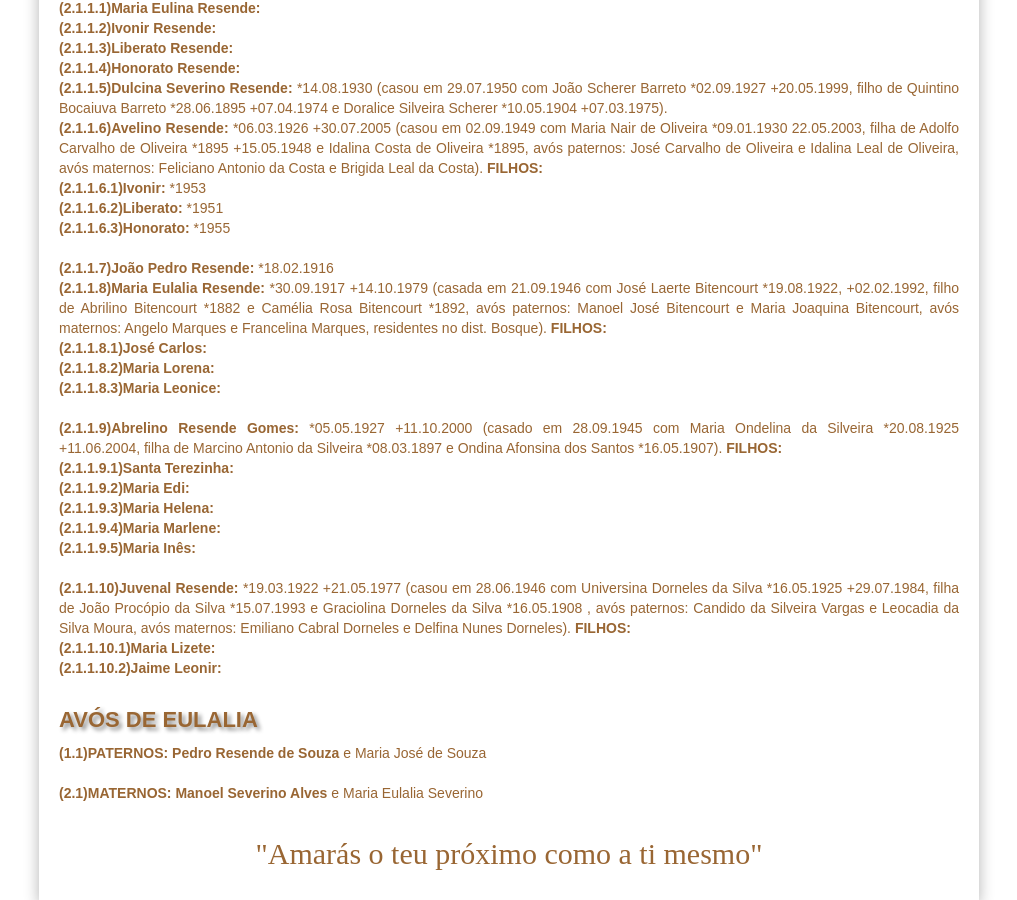
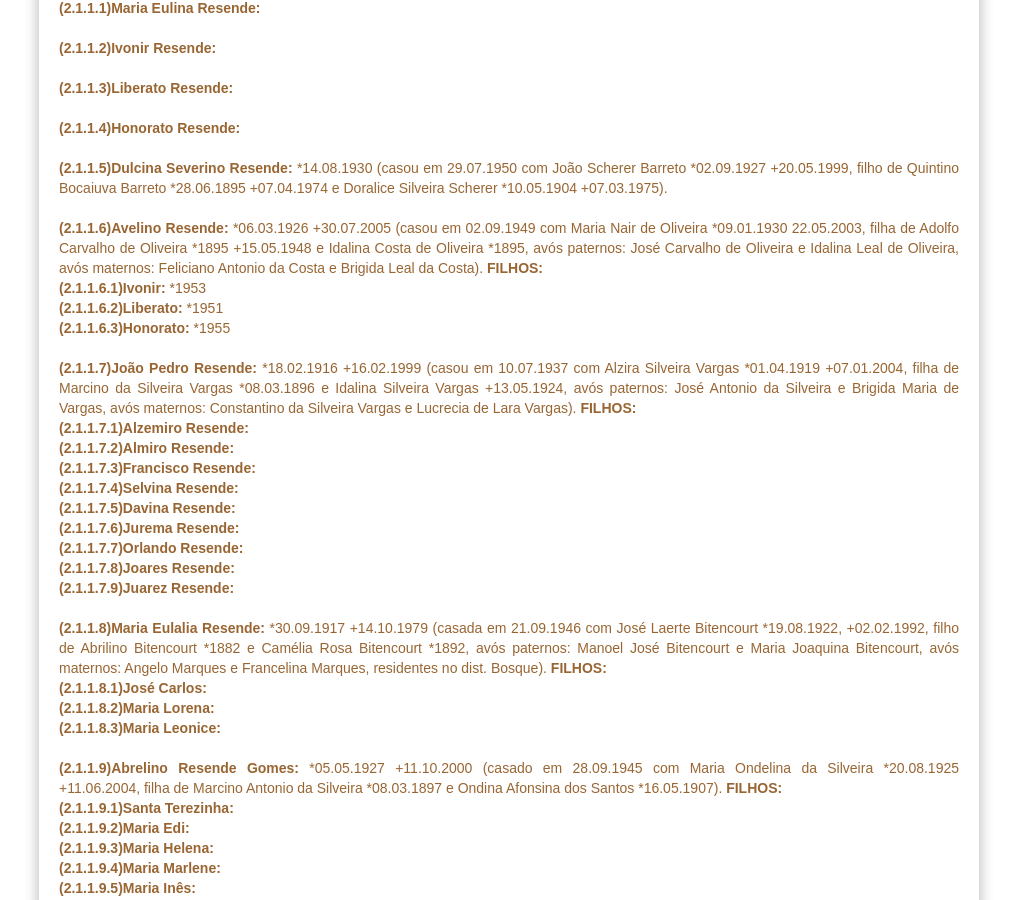
Before and after one commit to claudiovargas1955/claudiovargas1955.github.io, a Jekyll site: the page built from _pages/familia-resende.html, in a window 1280 px wide and 900 px high, scrolled down 770 px. Shown: the whole window, without its empty margins (131-1148 px from the left). Built offline with Jekyll 4.4.1, drawn with Linux system fonts in a browser that asks for light colours; some web fonts are replaced.

Commit message:
Update familia-resende.html

```diff
--- a/_pages/familia-resende.html
+++ b/_pages/familia-resende.html
@@ -113,16 +113,16 @@ Jorni Alfredo, Solange Aparecida (casada com Cleiton de Freitas Flores), Geovane
 <b>(2)MÃE: Silvina Severino Rezende </b>*01.03.1896<br><br>
 
 <h4>FILHOS DE CAETANO E SILVINA</h4>
-    <p><b>(2.1.1.1)Maria Eulina Resende: </b><br>
+    <p><b>(2.1.1.1)Maria Eulina Resende: </b><br><br>
 
-    <b>(2.1.1.2)Ivonir Resende:</b><br>
+    <b>(2.1.1.2)Ivonir Resende:</b><br><br>
 
-    <b>(2.1.1.3)Liberato Resende: </b><br>
+    <b>(2.1.1.3)Liberato Resende: </b><br><br>
 
-    <b>(2.1.1.4)Honorato Resende: </b><br>
+    <b>(2.1.1.4)Honorato Resende: </b><br><br>
 
     <b>(2.1.1.5)Dulcina Severino Resende: </b>*14.08.1930 (casou em 29.07.1950 com João Scherer Barreto *02.09.1927 +20.05.1999, filho
-    de Quintino Bocaiuva Barreto *28.06.1895 +07.04.1974 e Doralice Silveira Scherer *10.05.1904 +07.03.1975).<br>
+    de Quintino Bocaiuva Barreto *28.06.1895 +07.04.1974 e Doralice Silveira Scherer *10.05.1904 +07.03.1975).<br><br>
 
       <b>(2.1.1.6)Avelino Resende: </b>*06.03.1926 +30.07.2005 (casou em 02.09.1949 com Maria Nair de Oliveira *09.01.1930 22.05.2003,
       filha de Adolfo Carvalho de Oliveira *1895 +15.05.1948 e Idalina Costa de Oliveira *1895, avós paternos: José Carvalho de Oliveira
@@ -131,7 +131,19 @@ Jorni Alfredo, Solange Aparecida (casada com Cleiton de Freitas Flores), Geovane
           <b>(2.1.1.6.2)Liberato: </b>*1951<br>
           <b>(2.1.1.6.3)Honorato: </b>*1955<br><br>
 
-    <b>(2.1.1.7)João Pedro Resende: </b>*18.02.1916 <br>
+    <b>(2.1.1.7)João Pedro Resende: </b>*18.02.1916 +16.02.1999 (casou em 10.07.1937 com Alzira Silveira Vargas *01.04.1919 +07.01.2004,
+    filha de Marcino da Silveira Vargas *08.03.1896 e Idalina Silveira Vargas +13.05.1924, avós paternos: José Antonio da Silveira e
+    Brigida Maria de Vargas, avós maternos: Constantino da Silveira Vargas e Lucrecia de Lara Vargas). <b>FILHOS: </b><br>
+
+      <b>(2.1.1.7.1)Alzemiro Resende: </b><br>
+      <b>(2.1.1.7.2)Almiro Resende: </b><br>
+      <b>(2.1.1.7.3)Francisco Resende: </b><br>
+      <b>(2.1.1.7.4)Selvina Resende: </b><br>
+      <b>(2.1.1.7.5)Davina Resende: </b><br>
+      <b>(2.1.1.7.6)Jurema Resende: </b><br>
+      <b>(2.1.1.7.7)Orlando Resende: </b><br>
+      <b>(2.1.1.7.8)Joares Resende: </b><br>
+      <b>(2.1.1.7.9)Juarez Resende: </b><br><br>
 
     <b>(2.1.1.8)Maria Eulalia Resende: </b>*30.09.1917 +14.10.1979 (casada em 21.09.1946 com José Laerte Bitencourt *19.08.1922,
     +02.02.1992, filho de Abrilino Bitencourt *1882 e Camélia Rosa Bitencourt *1892, avós paternos: Manoel José Bitencourt e Maria
```
